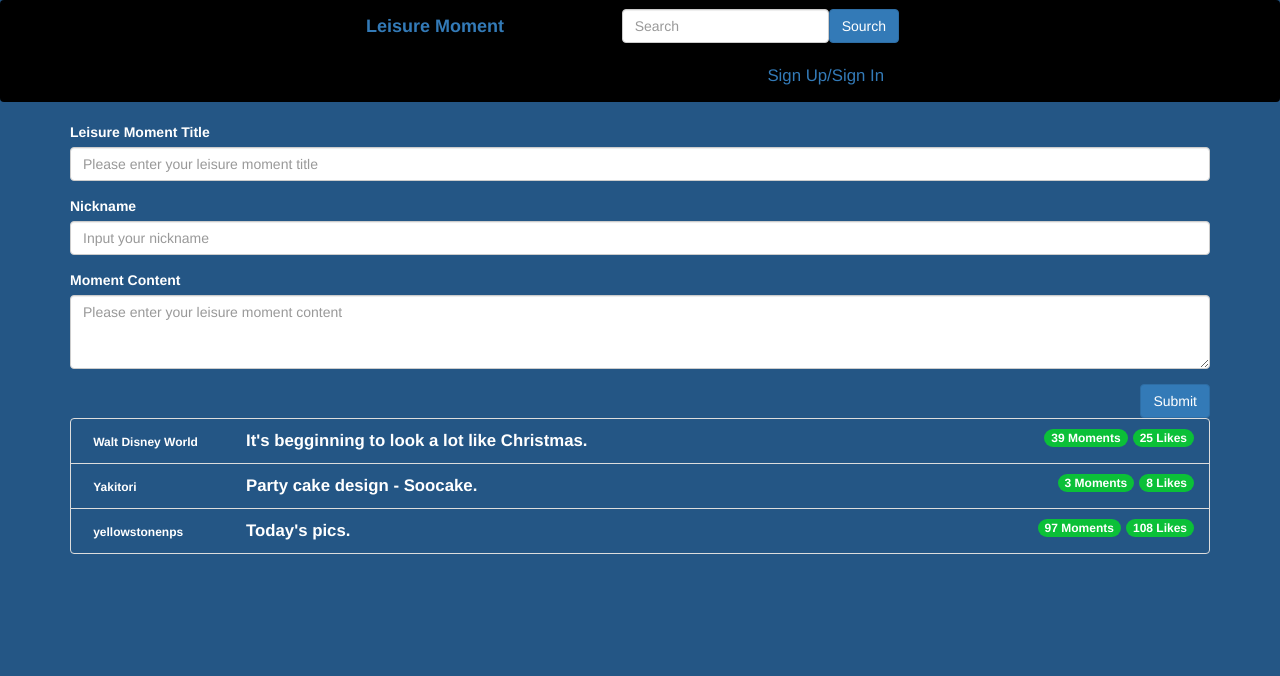
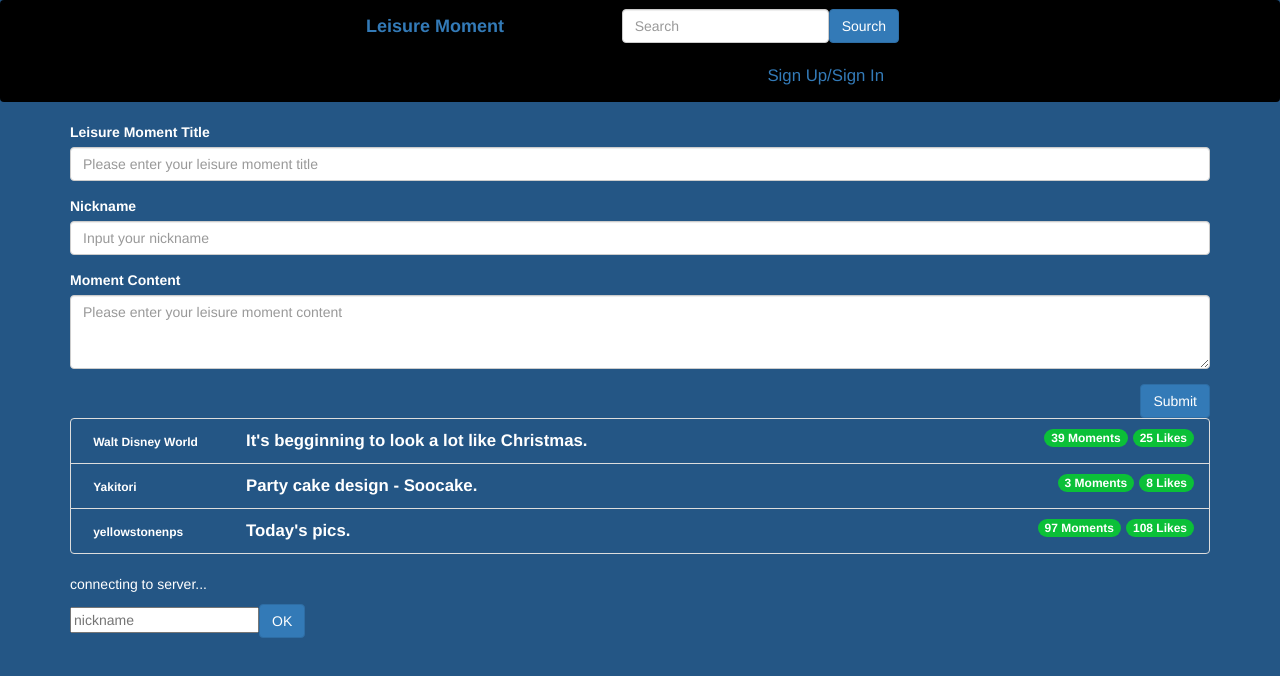
Before and after one commit to mingxinwb/leisure-moment, an Angular app in the folder lm-client/: page /moments in a window 1280 px wide. Shown: the top 676 px of the page. Built offline with nearby package versions, Linux system fonts and the light colour scheme.

Commit message:
generate component: nickname-wrapper

```diff
--- a/lm-client/src/app/app.module.ts
+++ b/lm-client/src/app/app.module.ts
@@ -11,6 +11,7 @@ import { routing } from './app.routes';
 import { NewMomentComponent } from './components/new-moment/new-moment.component';
 import { NavbarComponent } from './components/navbar/navbar.component';
 import { ConversationPanelComponent } from './components/conversation-panel/conversation-panel.component';
+import { NicknameWrapperComponent } from './components/nickname-wrapper/nickname-wrapper.component';
 
 @NgModule({
   declarations: [
@@ -19,7 +20,8 @@ import { ConversationPanelComponent } from './components/conversation-panel/conv
     MomentDetailComponent,
     NewMomentComponent,
     NavbarComponent,
-    ConversationPanelComponent
+    ConversationPanelComponent,
+    NicknameWrapperComponent
   ],
   imports: [
     BrowserModule,
--- a/lm-client/src/app/components/moment-list/moment-list.component.html
+++ b/lm-client/src/app/components/moment-list/moment-list.component.html
@@ -10,4 +10,5 @@
       <span class="badge badge-info badge-pill">{{ moment.comments }} Moments</span>
     </a>
   </div>
+  <app-nickname-wrapper></app-nickname-wrapper>
 </div>
--- /dev/null
+++ b/lm-client/src/app/components/nickname-wrapper/nickname-wrapper.component.css
@@ -0,0 +1,16 @@
+/*#loginWrapper {
+    position: fixed;
+    top: 0;
+    right: 0;
+    bottom: 0;
+    left: 0;
+    background-color: rgba(5, 5, 5, 0.6);
+    text-align: center;
+    color: #fff;
+    display: black;
+    padding-top: 200px;
+}
+
+#nickWrapper {
+    display: none;
+}*/
--- /dev/null
+++ b/lm-client/src/app/components/nickname-wrapper/nickname-wrapper.component.html
@@ -0,0 +1,7 @@
+<div id="loginWrapper">
+  <p id="info">connecting to server...</p>
+  <div id="nickWrapper">
+      <input id="nicknameInput" type="text" placeholder="nickname" />
+      <button id="loginBtn" class="btn btn-primary">OK</button>
+  </div>
+</div>
--- /dev/null
+++ b/lm-client/src/app/components/nickname-wrapper/nickname-wrapper.component.ts
@@ -0,0 +1,15 @@
+import { Component, OnInit } from '@angular/core';
+
+@Component({
+  selector: 'app-nickname-wrapper',
+  templateUrl: './nickname-wrapper.component.html',
+  styleUrls: ['./nickname-wrapper.component.css']
+})
+export class NicknameWrapperComponent implements OnInit {
+
+  constructor() { }
+
+  ngOnInit() {
+  }
+
+}
```
Also changed, not shown: 1 other file (tests, documents, lock files or other folders).
